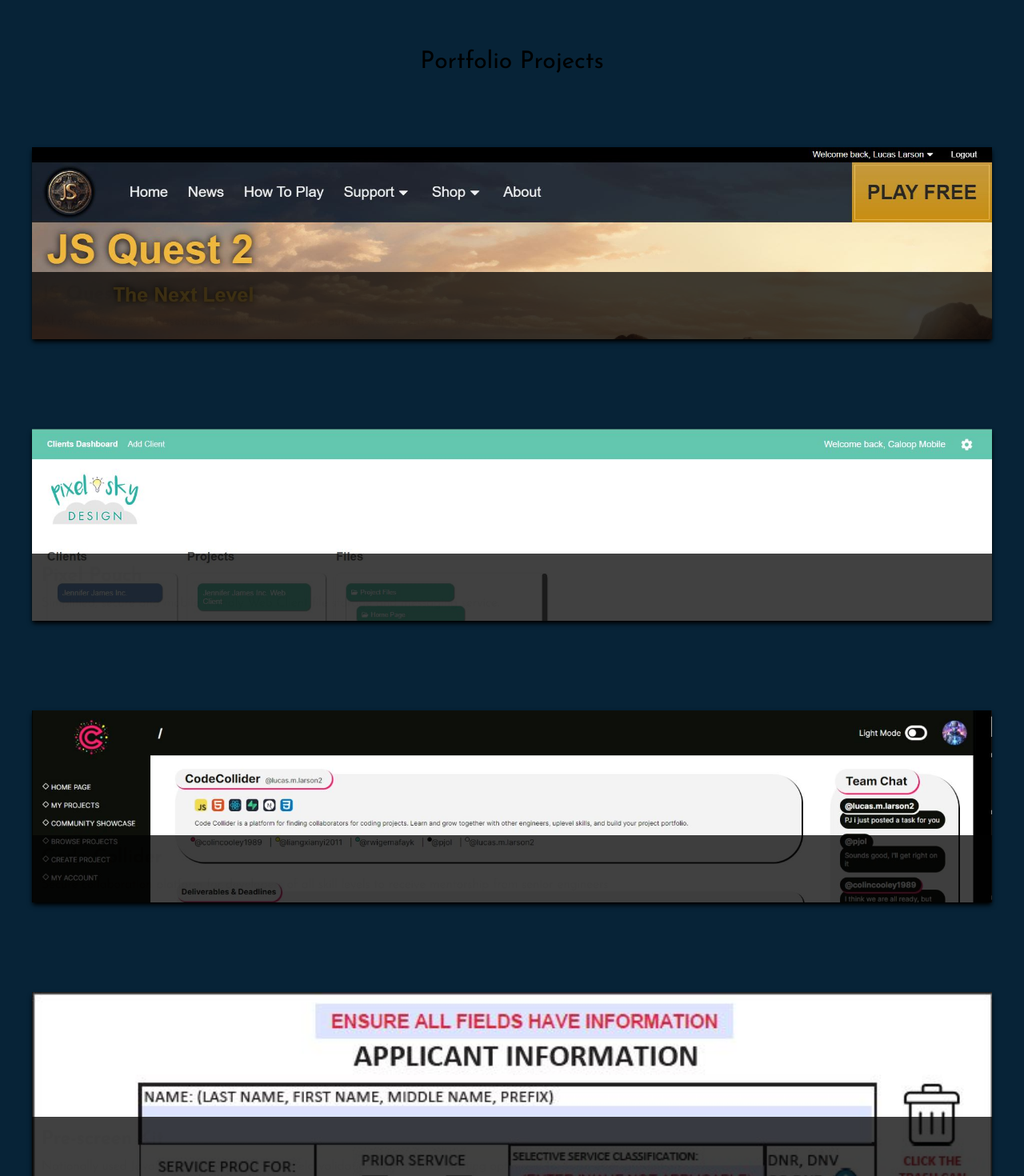
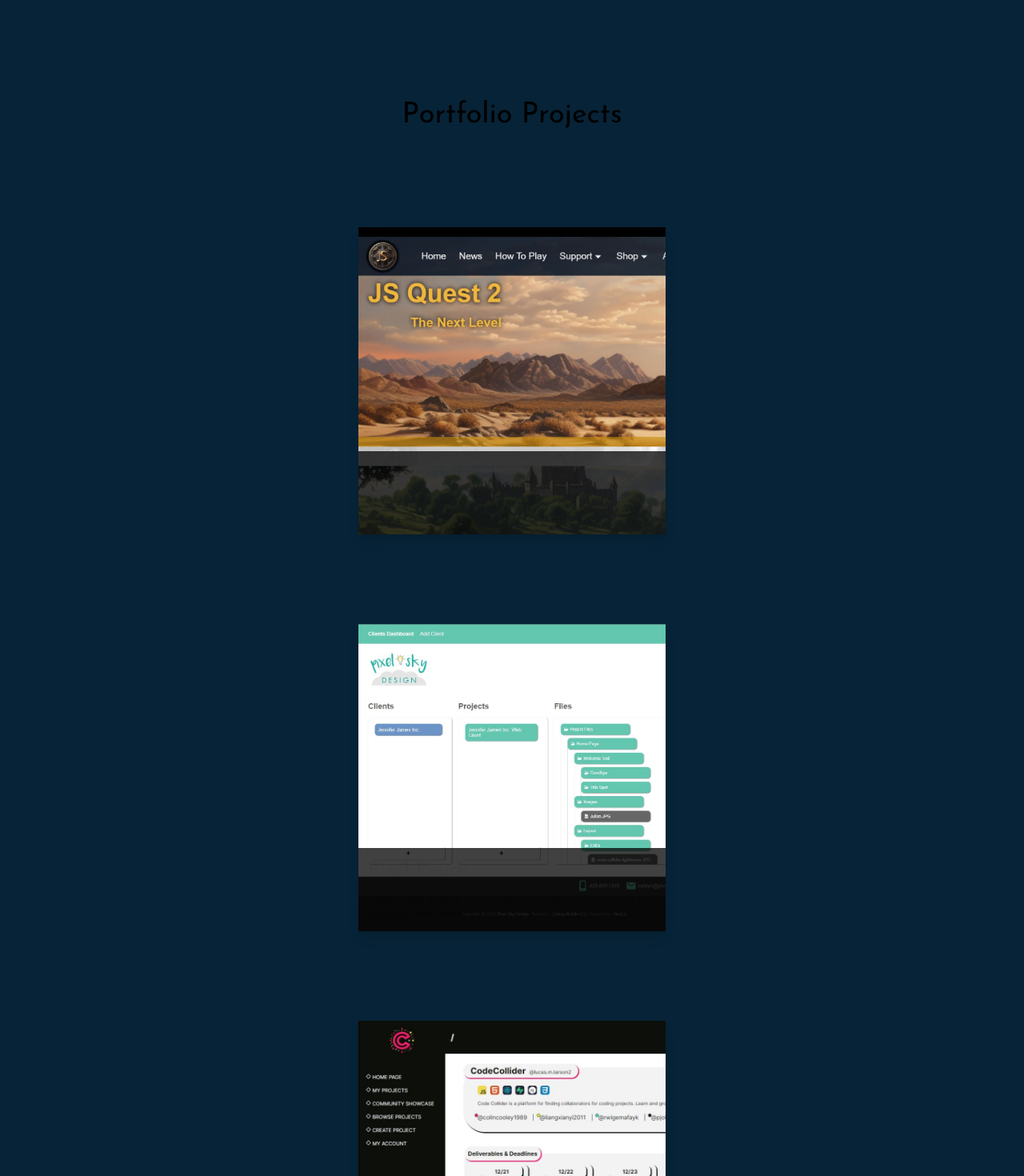
Before and after one commit to LukeLarson2/caloop-mobile-site, a Next.js app: page / in a window 1280 px wide. Shown: the part 1160-2630 px from the top of the page at 80% size. Built offline with nearby package versions, Linux system fonts and the light colour scheme.

Commit message:
added desktop styles for projects

```diff
--- a/src/app/_components/Portfolio.tsx
+++ b/src/app/_components/Portfolio.tsx
@@ -12,12 +12,14 @@ interface PortfolioProps {
 const Portfolio: React.FC<PortfolioProps> = ({ handlePreview, showModal }) => {
   return (
     <div
-      className="flex flex-col items-center bg-primary h-fit w-screen xs:px-10 xs:py-24"
+      className="flex flex-col items-center bg-primary h-fit w-screen xs:px-10 xs:py-24 xl:px-28"
       id="portfolio"
     >
-      <h1 className="text-3xl xs:mb-8">Portfolio Projects</h1>
+      <h1 className="text-3xl xs:mb-8 xl:text-4xl xl:my-16">
+        Portfolio Projects
+      </h1>
       {!showModal && (
-        <>
+        <div className="flex xs:flex-col xl:flex-row xl:h-fit xl:w-5/6 xl:flex-wrap xl:justify-center">
           {projects.map((project) => {
             const { title, imageUrl, description, url } = project;
             return (
@@ -32,7 +34,7 @@ const Portfolio: React.FC<PortfolioProps> = ({ handlePreview, showModal }) => {
               </React.Fragment>
             );
           })}
-        </>
+        </div>
       )}
     </div>
   );
--- a/src/app/_components/ProjectCard.tsx
+++ b/src/app/_components/ProjectCard.tsx
@@ -20,7 +20,7 @@ export default function ProjectCard({
     <>
       {url === "images" ? (
         <div
-          className="xs:w-full xs:h-60 bg-top bg-no-repeat bg-cover shadow-md shadow-black my-14 flex flex-col justify-end"
+          className="xs:w-full xs:h-60 bg-top bg-no-repeat bg-cover shadow-md shadow-black my-14 flex flex-col justify-end xl:mx-20 xl:w-96 xl:h-96 xl:bg-left-top hover:opacity-75 hover:scale-95 transition-all duration-500 cursor-pointer"
           style={{
             backgroundImage: `url(/assets/images/${imageUrl})`,
           }}
@@ -34,7 +34,7 @@ export default function ProjectCard({
         </div>
       ) : (
         <div
-          className="xs:w-full xs:h-60 bg-top bg-no-repeat bg-cover shadow-md shadow-black my-14 flex flex-col justify-end"
+          className="xs:w-full xs:h-60 bg-top bg-no-repeat bg-cover shadow-md shadow-black my-14 flex flex-col justify-end xl:mx-20 xl:w-96 xl:h-96 xl:bg-left-top hover:opacity-75 hover:scale-95 transition-all duration-500 cursor-pointer xl:shadow-lg"
           style={{
             backgroundImage: `url(/assets/images/${imageUrl})`,
           }}
```
